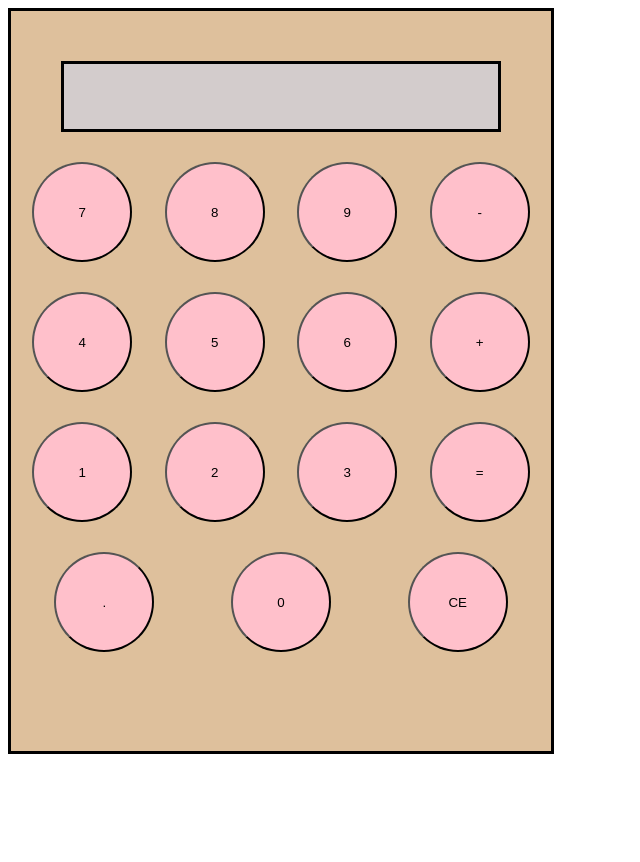
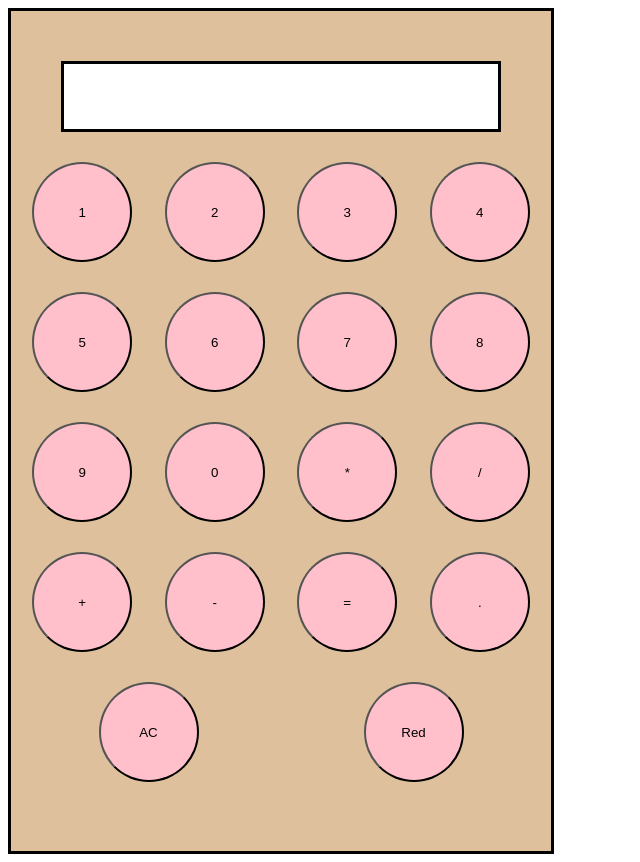
Before and after one commit to siyolisemekuto/calculator, a plain HTML site: page index.html in a window 1280 px wide. Shown: the whole page, without its empty margins (0-640 px from the left). Before the commit the page ends 800 px from the top, so only its background shows below. Drawn offline with Linux system fonts and the light colour scheme.

Commit message:
first commit

```diff
--- a/index.html
+++ b/index.html
@@ -11,9 +11,26 @@
    <div class="calculator">
        <div id="output"></div>
        <div class="buttons-container">
-
-           <button>7</button><button>8</button><button>9</button><button>-</button><button>4</button><button>5</button><button>6</button><button>+</button><button>1</button><button>2</button><button>3</button><button>=</button><button>.</button><button>0</button><button>CE</button>
+           <button onclick="buildSum('1')">1</button>
+           <button onclick="buildSum('2')">2</button>
+           <button onclick="buildSum('3')">3</button>
+           <button onclick="buildSum('4')">4</button>
+           <button onclick="buildSum('5')">5</button>
+           <button onclick="buildSum('6')">6</button>
+           <button onclick="buildSum('7')">7</button>
+           <button onclick="buildSum('8')">8</button>
+           <button onclick="buildSum('9')">9</button>
+           <button onclick="buildSum('0')">0</button>
+           <button onclick="buildSum('*')">*</button>
+           <button onclick="buildSum('/')">/</button>
+           <button onclick="buildSum('+')">+</button>
+           <button onclick="buildSum('-')">-</button>
+           <button onclick="calculate()">=</button>
+           <button onclick="buildSum('.')">.</button>
+           <button onclick="reset('clear')">AC</button>
+           <button onclick="redcolor()">Red</button>
        </div>
    </div>
+  <script src="index.js" ></script>
 </body>
 </html>
--- /dev/null
+++ b/index.js
@@ -0,0 +1,20 @@
+// strings for sum
+let sum=""
+function buildSum(char){
+    sum+=char
+    document.getElementById("output").innerHTML=sum
+}
+// equal function
+function calculate(){
+    sum=eval(sum)
+    document.getElementById("output").innerHTML=sum
+}
+// clear button
+function reset(clear){
+    sum=""
+    document.getElementById("output").innerHTML=sum
+}
+// // change colors
+function redcolor(){
+document.getElementById("output").style.color = "red";
+}
--- a/styles.css
+++ b/styles.css
@@ -11,20 +11,20 @@ div.buttons-container{
     align-items: center;
     gap: 30px;
     align-content: center;
-    flex-wrap: wrap;
     background-color: rgb(222, 192, 156);
 }
 div#output {
+    font-size: 3rem;
     border: solid black;
     height: 65px;
     margin: 30px;
     color:black;
-    background-color: rgb(211, 204, 204);
+    background-color: white;
 }
 div.calculator{
     display: block;
     border: solid black;
-    height: 700px;
+    height: 100vh;
     width: 500px;
     padding: 20px;
     background-color: rgb(222, 192, 156);
```
